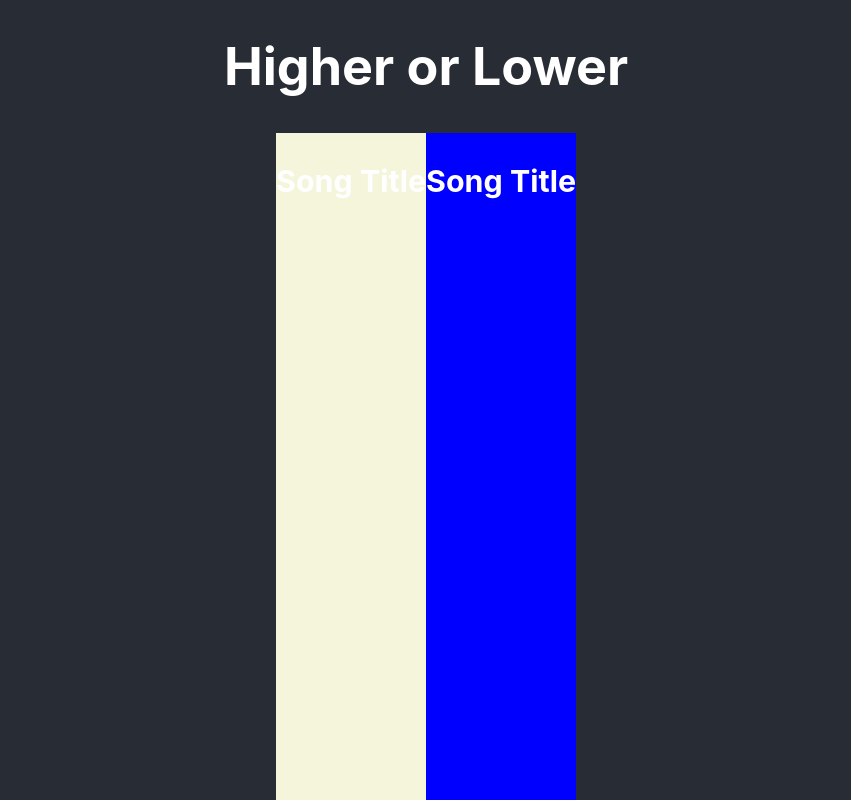
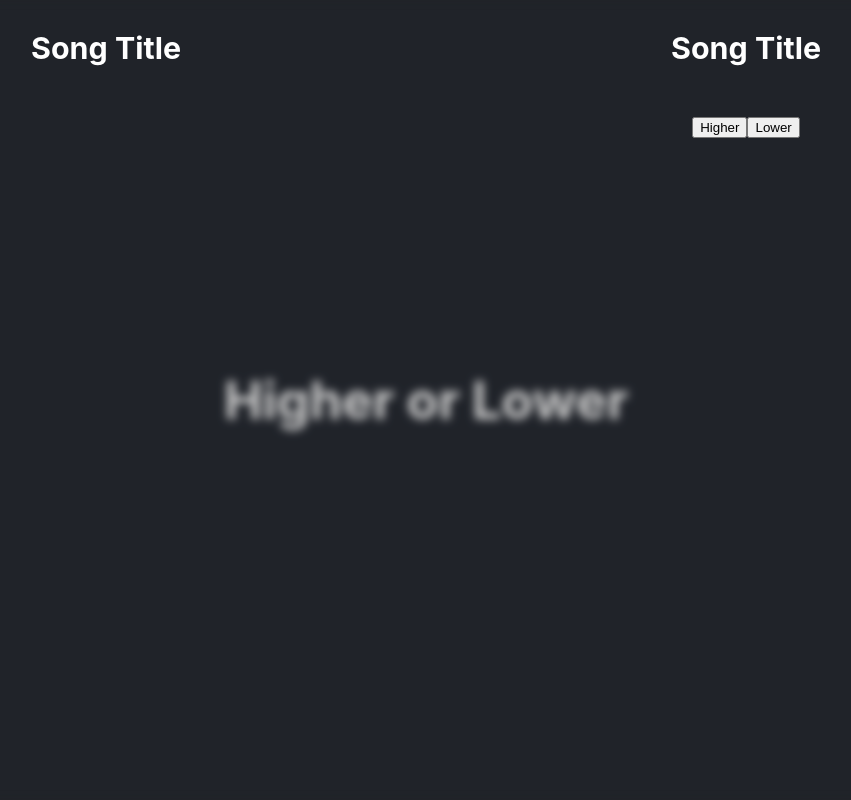
Before and after one commit to WendyLiDev/SpotifyHigherLower, a React (Create React App) app in the folder frontend/: page / in a window 1280 px wide. Both pictures are taken after a click on the button "Start". Shown: the top 800 px of the page, without its empty margins (214-1065 px from the left). Built offline with nearby package versions, Linux system fonts and the light colour scheme; no server answers.

Commit message:
Adjust styling so that the left and right divs take up the entire view space

```diff
--- a/frontend/src/App.css
+++ b/frontend/src/App.css
@@ -1,5 +1,9 @@
 .App {
   text-align: center;
+}
+
+#game {
+  position: relative;
 }
 
 .App-header {
@@ -11,8 +15,47 @@
   justify-content: center;
   font-size: calc(10px + 2vmin);
   color: white;
+  z-index: 2;
 }
 
 .App-link {
   color: #61dafb;
 }
+
+#game {
+  width: 100vw;
+  height: 100vh;
+  overflow: hidden;
+  position: fixed;
+  top: 0;
+  left: 0;
+}
+
+/* SplitScreen.css */
+.container {
+  display: -webkit-flex; /* Safari */
+  display: flex; /* Standard syntax */
+  width: 100vw;
+  height: 100%;
+}
+
+.left, .right {
+  -webkit-flex: 1; /* Safari */
+  -ms-flex: 1; /* IE 10 */
+  flex: 1; /* Standard syntax */
+  background-size: cover;
+}
+
+/* TODO: Add overlay to only show over background and
+not over other elements */
+.container::before {
+  content: '';
+  position: absolute;
+  top: 0;
+  right: 0;
+  bottom: 0;
+  left: 0;
+  background: rgba(0, 0, 0, 0.2); /* Dark overlay */
+  backdrop-filter: blur(5px); /* Blur effect */
+  z-index: -1; /* Ensure overlay is on top */
+}
--- a/frontend/src/App.tsx
+++ b/frontend/src/App.tsx
@@ -28,28 +28,35 @@ const Game:React.FC<GameProps> = ({onEnd, firstSong, secondSong}) => {
     <div id="game">
       <div className='container'>
         <div
-          id="leftSong"
+          className="left"
           style={{
             backgroundImage: `url('${firstSong.image}')`,
           }}
         >
+          <div className="songInfo">
             <h3>{firstSong.name}</h3>
             <h6>{firstSong.artists}</h6>
           </div>
+        </div>
+
         <div
-          id="rightSong"
+          className="right"
           style={{
             backgroundImage: `url('${secondSong.image}')`,
           }}
         >
+          <div className="songInfo">
             <h3>{secondSong.name}</h3>
             <h6>{secondSong.artists}</h6>
           </div>
-      </div>
+
           <div>
             <button id="higherButton">Higher</button>
             <button id="lowerButton">Lower</button>
           </div>
+        </div>
+      </div>
+
       <button id="handleEnd" onClick={onEnd}>End game</button>
     </div>
   );
```
Also changed, not shown: 1 other file (tests, documents, lock files or other folders). Lines whose indentation alone changed are shown as unchanged.
